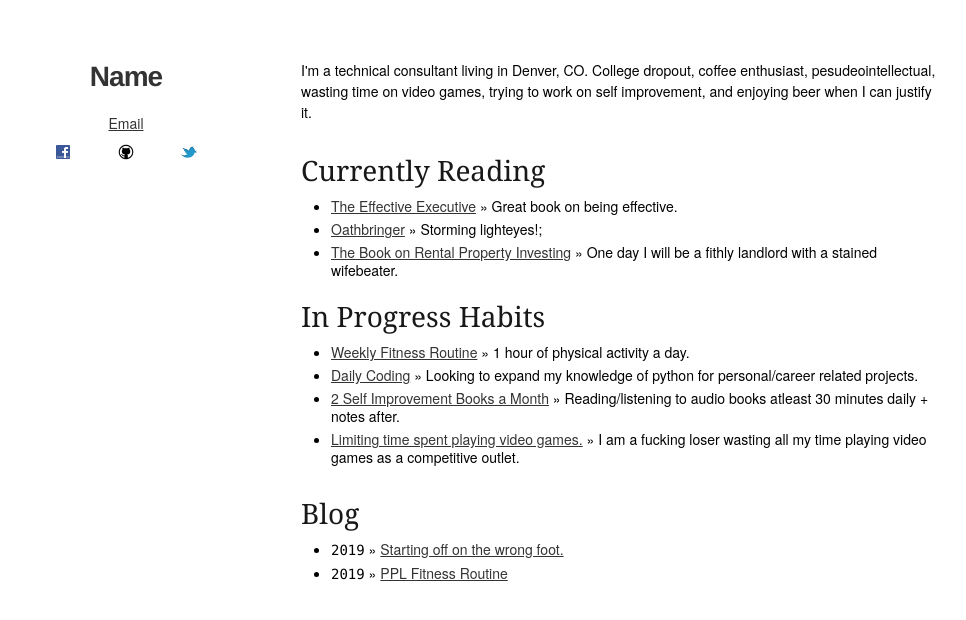
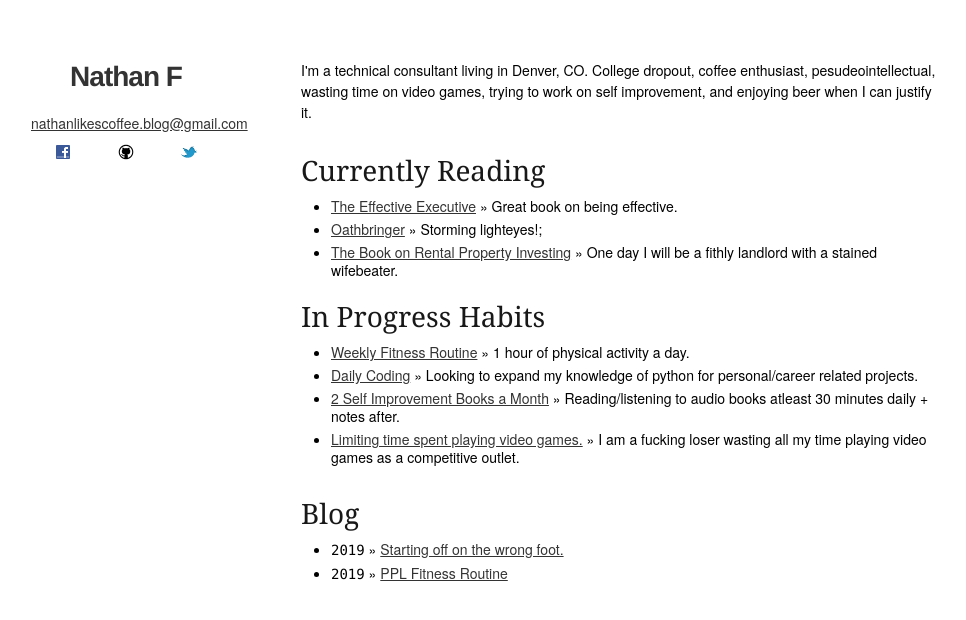
Before and after one commit to Nathanlikescoffee/Blog, a Jekyll site: the page built from index.html, in a window 1280 px wide. Shown: the top 620 px of the page, without its empty margins (169-1135 px from the left). Built offline with Jekyll 4.4.1, drawn with Linux system fonts in a browser that asks for light colours.

Commit message:
contact info

```diff
--- a/_layouts/default.html
+++ b/_layouts/default.html
@@ -11,7 +11,7 @@
     {% else %}
     <meta name="description" content="{{site.description}}" />
     {% endif %}
-    <link rel="canonical" href="https://{{site.canonical}}{{page.url}}/Blog" />
+    <link rel="canonical" href="https://{{site.canonical}}{{page.url}}" />
     <link href="" rel="alternate" title="Name" type="application/atom+xml" />
     <title>{{ page.title }}</title>
 
@@ -38,8 +38,8 @@
     <div class="container">
         <div class="four columns sidebar">
             <ul>
-                <li><h3 id="logo"><a href="/index.html">Name</a></h3></li>
-                <li><a href="">Email</a></li>
+                <li><h3 id="logo"><a href="/index.html">Nathan F</a></h3></li>
+                <li><a href="">nathanlikescoffee.blog@gmail.com</a></li>
                 <li>
 
                 <div class="favicon three-spaced row">
```
